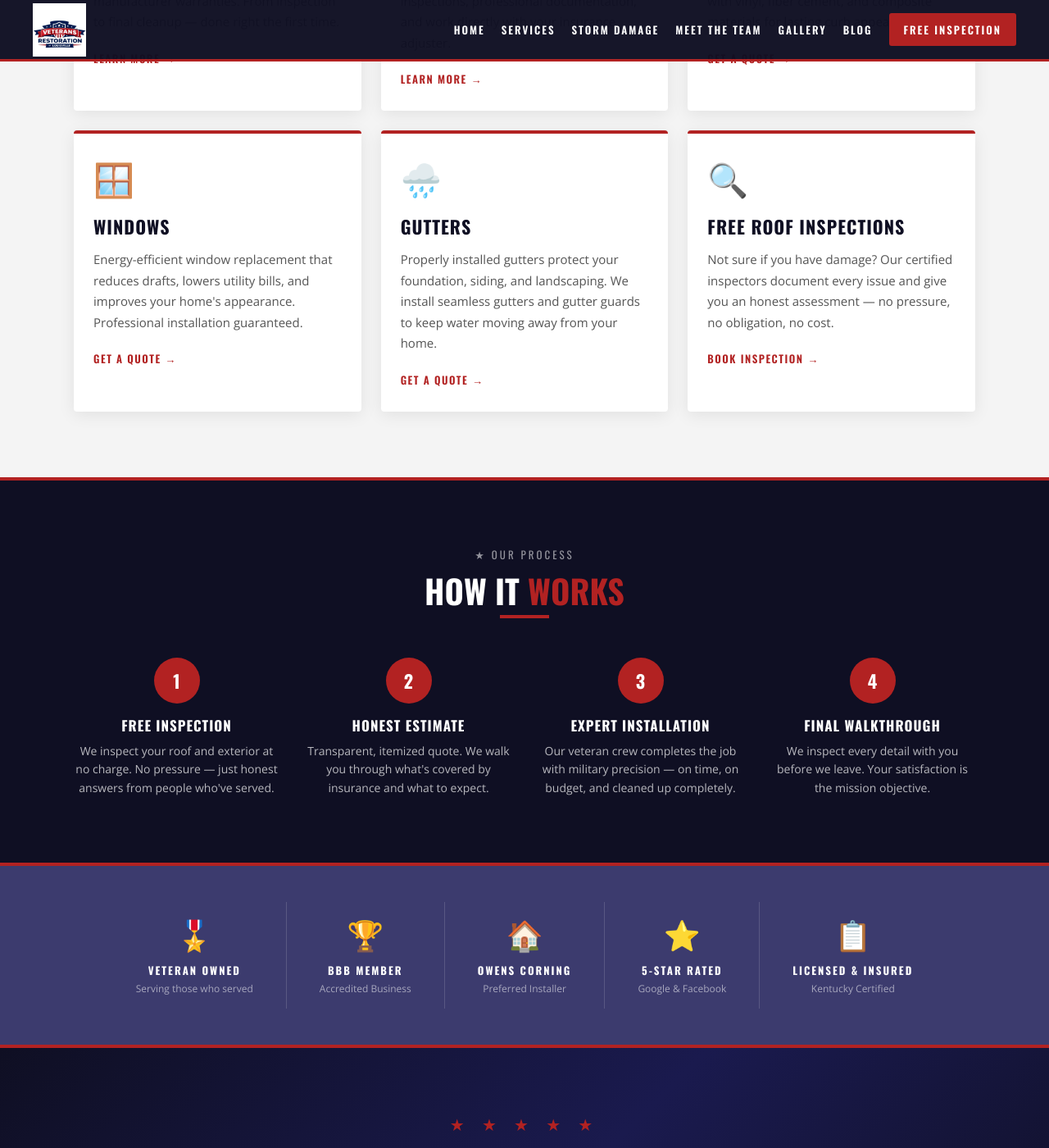
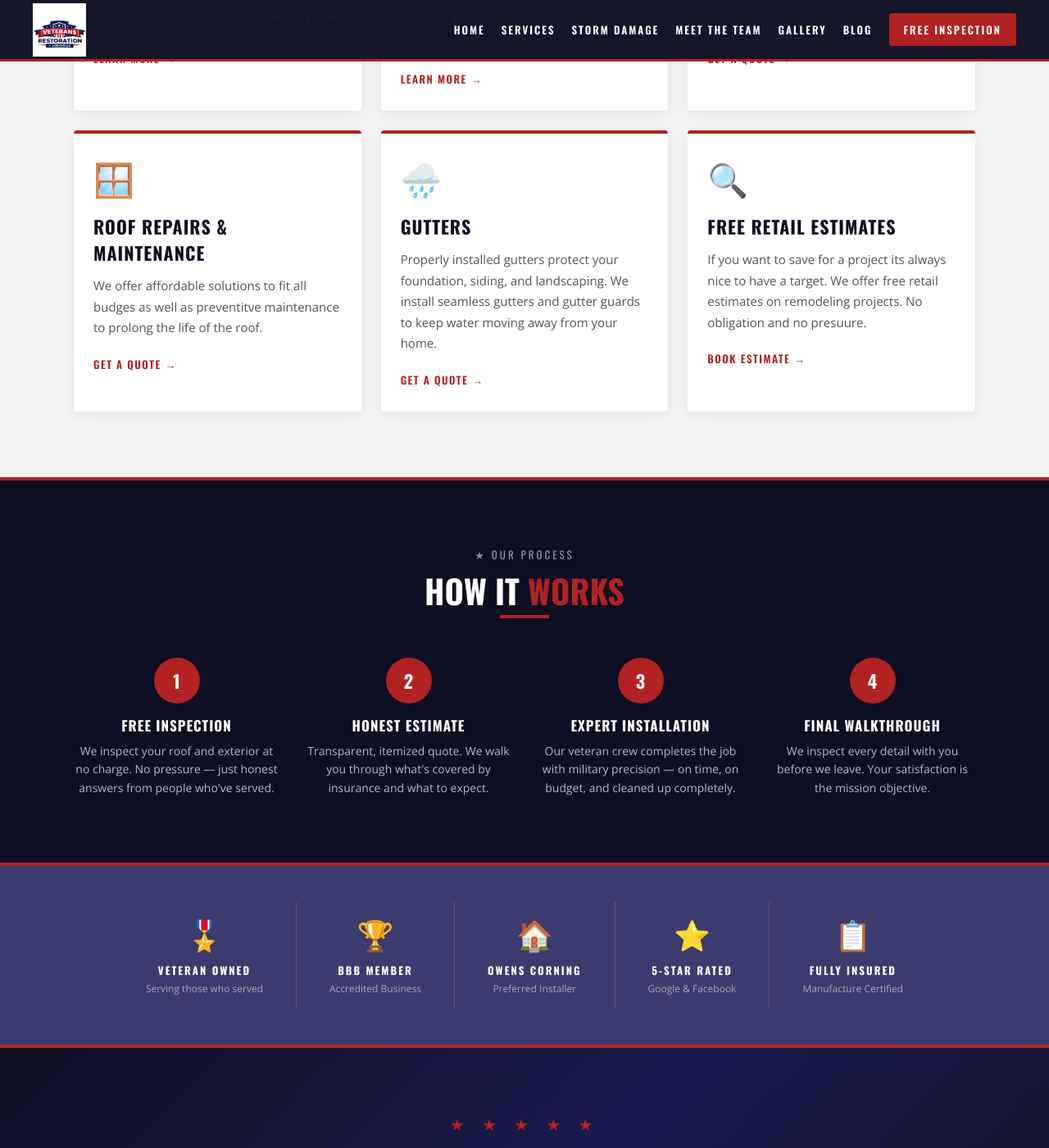
Before and after one commit to wmiller1022/roofwithveterans.com, a Jekyll site: the page built from services.html, in a window 1280 px wide and 1400 px high, scrolled down 902 px. Shown: the whole window at 82% size. Built offline with Jekyll 4.4.1, drawn with Linux system fonts in a browser that asks for light colours.

Commit message:
Update service offerings and descriptions in services.html

```diff
--- a/services.html
+++ b/services.html
@@ -90,8 +90,8 @@ permalink: /services/
       <div class="service-card">
         <div class="service-card-body">
           <div class="service-icon">🪟</div>
-          <h3>Windows</h3>
-          <p>Energy-efficient window replacement that reduces drafts, lowers utility bills, and improves your home's appearance. Professional installation guaranteed.</p>
+          <h3>Roof Repairs & Maintenance</h3>
+          <p>We offer affordable solutions to fit all budges as well as preventitve maintenance to prolong the life of the roof.</p>
           <a href="/contact/" class="card-link">Get a Quote →</a>
         </div>
       </div>
@@ -108,9 +108,9 @@ permalink: /services/
       <div class="service-card">
         <div class="service-card-body">
           <div class="service-icon">🔍</div>
-          <h3>Free Roof Inspections</h3>
-          <p>Not sure if you have damage? Our certified inspectors document every issue and give you an honest assessment — no pressure, no obligation, no cost.</p>
-          <a href="/contact/" class="card-link">Book Inspection →</a>
+          <h3>Free Retail Estimates</h3>
+          <p>If you want to save for a project its always nice to have a target. We offer free retail estimates on remodeling projects. No obligation and no presuure.</p>
+          <a href="/contact/" class="card-link">Book Estimate →</a>
         </div>
       </div>
 
@@ -155,7 +155,7 @@ permalink: /services/
   <div class="badge-item"><span>🏆</span><strong>BBB Member</strong><p>Accredited Business</p></div>
   <div class="badge-item"><span>🏠</span><strong>Owens Corning</strong><p>Preferred Installer</p></div>
   <div class="badge-item"><span>⭐</span><strong>5-Star Rated</strong><p>Google &amp; Facebook</p></div>
-  <div class="badge-item"><span>📋</span><strong>Licensed &amp; Insured</strong><p>Kentucky Certified</p></div>
+  <div class="badge-item"><span>📋</span><strong>Fully Insured</strong><p>Manufacture Certified</p></div>
 </section>
 
 <!-- CTA BANNER -->
```
